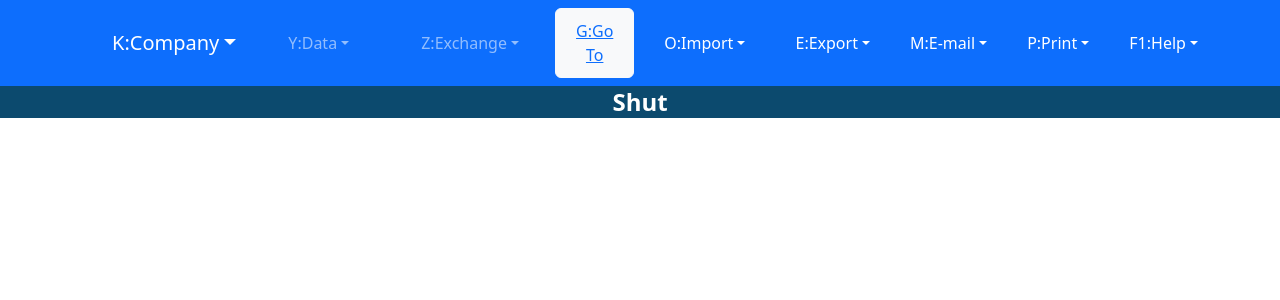
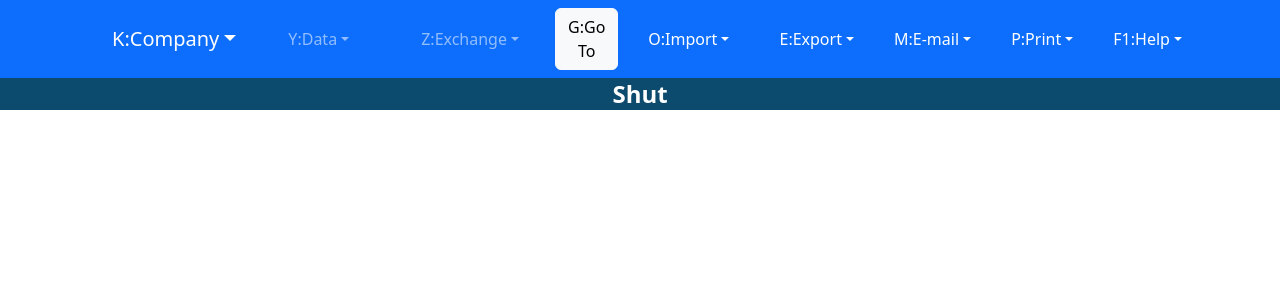
Before and after one commit to saquibansari09/ScreenWeb, a React (Create React App) app: page /shut in a window 1280 px wide. Shown: the top 300 px of the page. Built offline with nearby package versions, Linux system fonts and the light colour scheme.

Commit message:
first commit

```diff
--- a/package.json
+++ b/package.json
@@ -47,6 +47,7 @@
     ]
   },
   "devDependencies": {
+    "gh-pages": "^5.0.0",
     "tailwindcss": "^3.3.2"
   }
 }
--- a/src/Components/Pages/Navbar.js
+++ b/src/Components/Pages/Navbar.js
@@ -92,12 +92,8 @@ function CollapsibleExample() {
               </NavDropdown>
             </Nav.Link>
           </Nav>
-          <Button
-            style={{ padding: "10px 20px" }}
-            className=" "
-            variant="light"
-          >
-            <a href="">G:Go To</a>
+          <Button style={{}} className=" " variant="light">
+            G:Go To
           </Button>
 
           <Nav.Link
```
Also changed, not shown: 1 other file (tests, documents, lock files or other folders).
